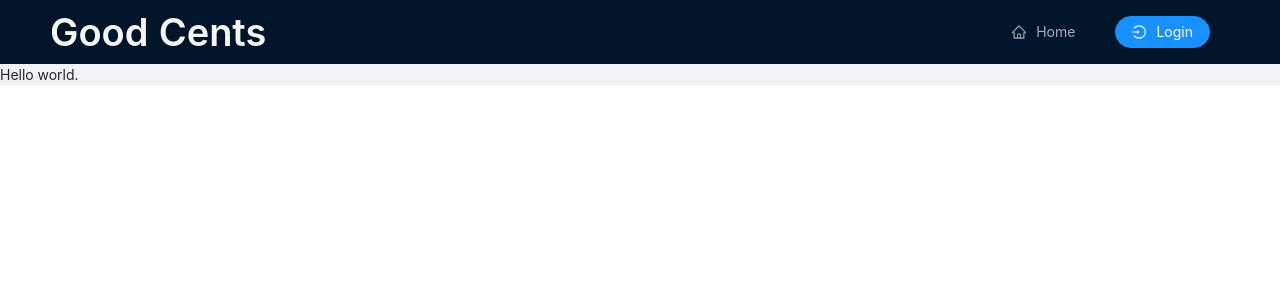
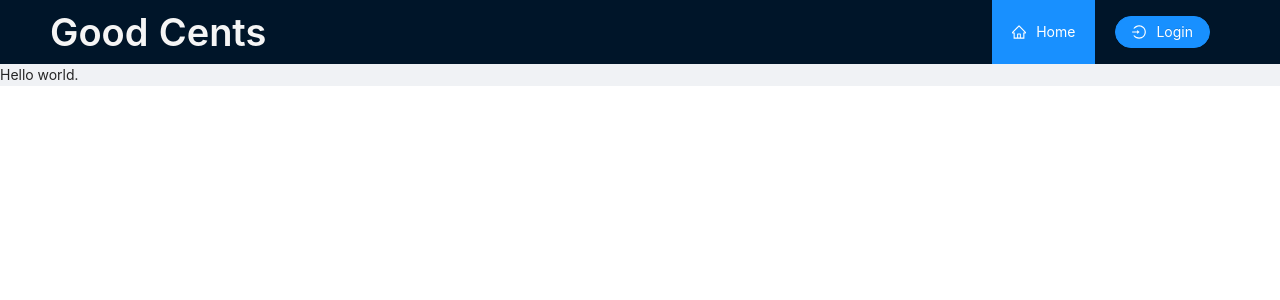
Before and after one commit to BrandonGardner2/CommonCents, a React (Create React App) app in the folder client/: page / in a window 1280 px wide. Shown: the top 300 px of the page. Built offline with nearby package versions, Linux system fonts and the light colour scheme; no server answers.

Commit message:
ties highlighted navigation to route rather than internal state

```diff
--- a/client/src/components/header/Navigation.tsx
+++ b/client/src/components/header/Navigation.tsx
@@ -1,31 +1,30 @@
-import React, { FC, useState } from 'react';
+import React, { FC } from 'react';
 import { useAuth0 } from '@auth0/auth0-react';
-import { Link } from 'react-router-dom';
+import { Link, useLocation } from 'react-router-dom';
 import { Menu } from 'antd';
-import { MenuProps } from 'rc-menu';
-import { HomeOutlined } from '@ant-design/icons';
+import { HomeOutlined, PieChartOutlined } from '@ant-design/icons';
 import LoginBtn from '../auth/LoginBtn';
 import LogoutBtn from '../auth/LogoutBtn';
 
 const Navigation: FC = function () {
   const { isAuthenticated } = useAuth0();
-  const [selectedLink, setSelectedLink] = useState<string>('home');
-
-  const handleClick: MenuProps['onClick'] = (e) => {
-    setSelectedLink(String(e.key));
-  };
+  const location = useLocation();
 
   return (
     <Menu
       mode='horizontal'
-      onClick={handleClick}
-      selectedKeys={[selectedLink]}
+      selectedKeys={[location.pathname]}
       style={{ display: 'flex', justifyContent: 'flex-end' }}
       theme='dark'
     >
-      <Menu.Item key='mail' icon={<HomeOutlined />}>
+      <Menu.Item key='/' icon={<HomeOutlined />}>
         <Link to='/'>Home</Link>
       </Menu.Item>
+      {isAuthenticated && (
+        <Menu.Item key='/dashboard' icon={<PieChartOutlined />}>
+          <Link to='/dashbaord'>Dashboard</Link>
+        </Menu.Item>
+      )}
       <Menu.Item key='login-out'>{isAuthenticated ? <LogoutBtn /> : <LoginBtn />}</Menu.Item>
     </Menu>
   );
```
